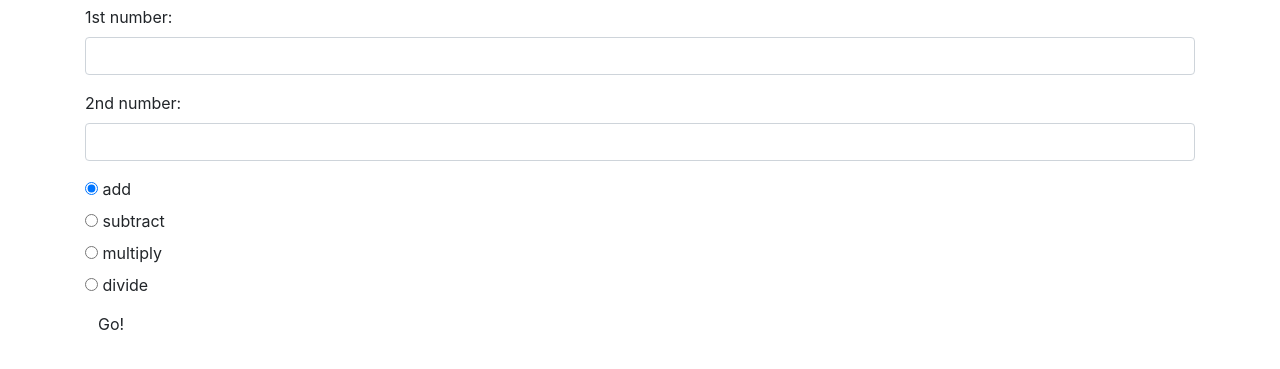
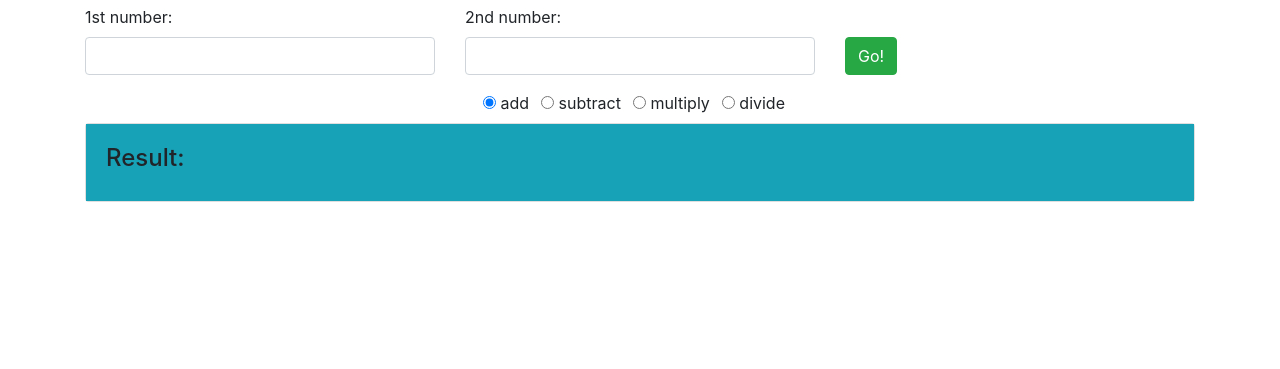
Before and after one commit to gbrough/calculator, a plain HTML site: page calculator.html in a window 1280 px wide. Shown: the part 51-420 px from the top of the page. Drawn offline with Linux system fonts and the light colour scheme.

Commit message:
added styling changes to calcultor
Co-authored-by: Allister <allisterkmoon@gmail.com>

```diff
--- a/calculator.html
+++ b/calculator.html
@@ -10,43 +10,70 @@
 <body>
   <div class="container">
     <h1>Calculator</h1>
+
     <form id="calculator">
+      <div class="row">
+
+        <div class="col">
           <div class="form-group">
             <label for="input1">1st number:</label>
             <input id="input1" class="form-control" type="text">
           </div>
+        </div>
+
+        <div class="col">
           <div class="form-group">
             <label for="input2">2nd number:</label>
             <input id="input2" class="form-control" type="text">
           </div>
-      <div class="radio">
+        </div>
+
+        <div class="col d-flex align-items-end">
+          <button type="submit" class="btn btn-success">Go!</button>
+        </div>
+
+      </div>
+
+      <div class="row">
+        <div class="col d-flex justify-content-center">
+          <div class="form-check form-check-inline">
             <label>
               <input type="radio" name="operator" value="add" checked>
               add
             </label>
           </div>
-      <div class="radio">
+
+          <div class="form-check form-check-inline">
             <label>
               <input type="radio" name="operator" value="subtract">
               subtract
             </label>
           </div>
-      <div class="radio">
+
+          <div class="form-check form-check-inline">
             <label>
               <input type="radio" name="operator" value="multiply">
               multiply
             </label>
           </div>
-      <div class="radio">
+
+          <div class="form-check form-check-inline">
             <label>
               <input type="radio" name="operator" value="divide">
               divide
             </label>
           </div>
-      <button type="submit" class="btn">Go!</button>
+        </div>
+      </div>
     </form>
-    <div id="output">
 
+    <div class="card">
+      <div class="card-body bg-info">
+        <h4>
+          Result:
+          <span id="output"></span>
+        </h4>
+      </div>
     </div>
   </div>
 </body>
--- a/css/styles2.css
+++ b/css/styles2.css
@@ -0,0 +1,3 @@
+button {
+  margin-bottom: 1rem;
+}
```
Lines whose indentation alone changed are shown as unchanged.
